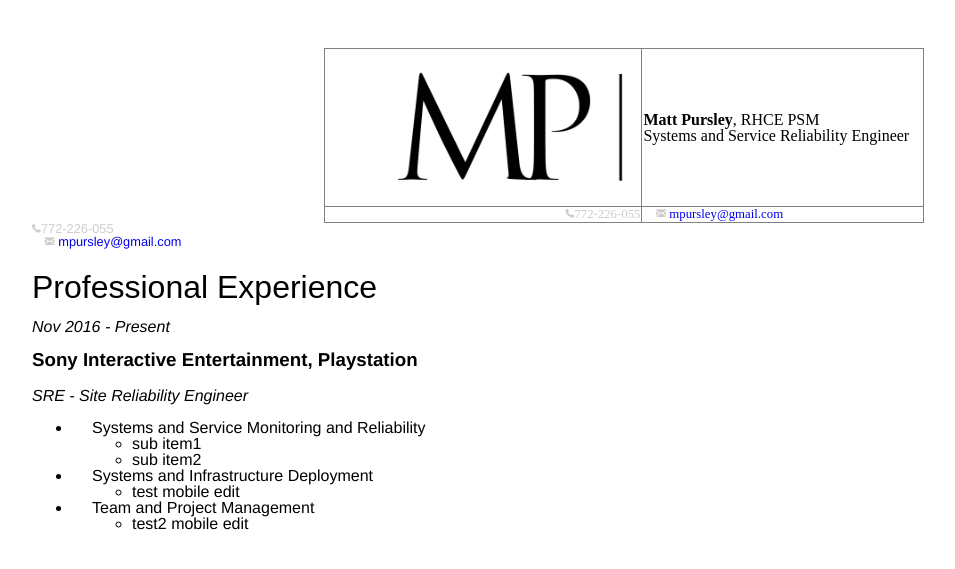
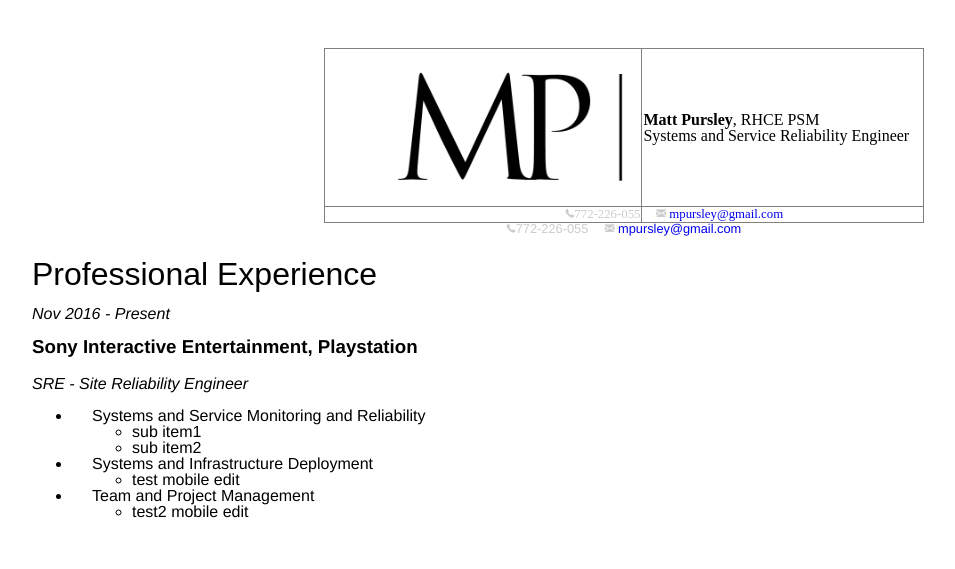
Before and after one commit to mpursley/mpursley.github.io, a Jekyll site: the page built from index_resume_short.md, in a window 1280 px wide. Shown: the top 569 px of the page, without its empty margins (16-971 px from the left). Built offline with Jekyll 4.4.1, drawn with Linux system fonts in a browser that asks for light colours.

Commit message:
Update index_resume_short.md

```diff
--- a/index_resume_short.md
+++ b/index_resume_short.md
@@ -23,15 +23,13 @@ title: Matt Pursley's CV
     </td>
   </tr>
 </table>
-</center>
 
 <div id="webaddress">
   <i class="fi-telephone"></i>772-226-055
-</div>
-<div id="webaddress">
   <i class="fi-mail" style="margin-left:1em"></i>
   <a href="mailto:mpursley@gmail.com">mpursley@gmail.com</a>
 </div>
+</center>
 
 
 
```
